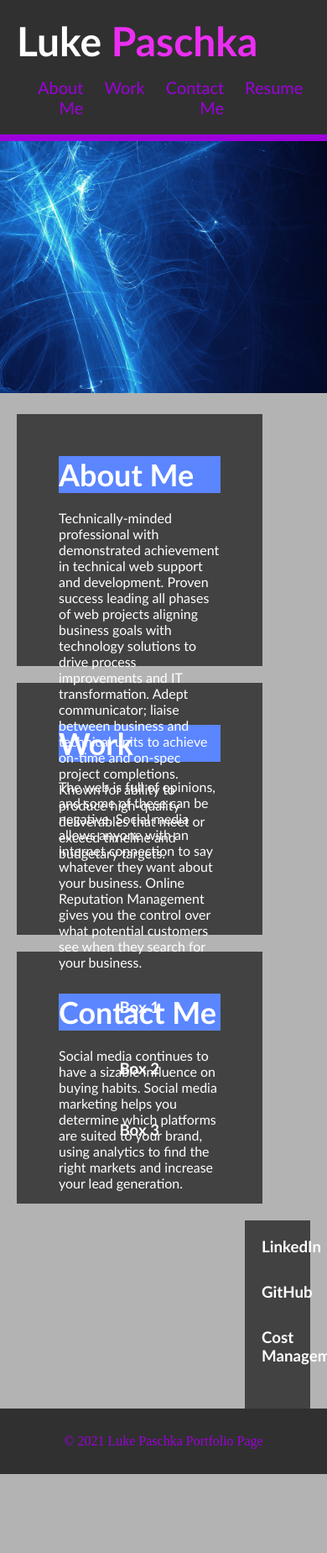
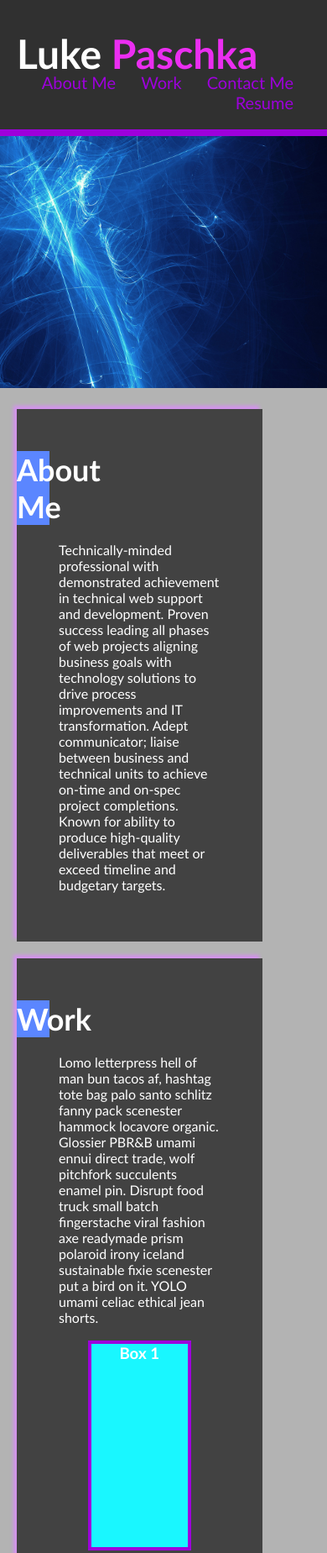
Before and after one commit to lpaschka37/My_Portfolio, a plain HTML site: page index.html in a window 390 px wide. Shown: the top 1849 px of the page at 84% size. Before the commit the page ends 1755 px from the top, so only its background shows below. Drawn offline with Linux system fonts and the light colour scheme.

Commit message:
improved code in html fie and applied more styles to css regarding flex (responsive) design

```diff
--- a/assets/style.css
+++ b/assets/style.css
@@ -2,10 +2,6 @@
     box-sizing: border-box;
     padding: 0;
     margin: 0;
-}
-
-:root {
-
 }
 
 body {
@@ -23,16 +19,27 @@ header {
 
 }
 
+@media screen and (max-width: 768px) {
+    h1 {
+        text-align: center;
+    }
+}
+
 h1 {
     display: inline-block;
     font-size: 48px;
     color: white;
+    margin-bottom: -165px;
 }
 
 h2 {
     margin-bottom: 20px;
     font-size: 36px;
     background-color: #5b86ff;
+    text-align: right;
+    width: 20%;
+    margin-left: -50px;
+    padding-right: 10px;
 
 }
 
@@ -49,11 +56,16 @@ a {
 a:hover {
     color: #d492ee;
     font-weight: bold;
-    shadow: inset 0px 0px 8px #d492ee;
+    box-shadow: 0px 0px 8px #d492ee;
+    text-decoration: underline;
+    cursor: pointer;
 }
 
 p {
     font-size: 16px;
+    width: 100%;
+    padding-bottom: 8px;
+
 }
 
 .last-name {
@@ -69,27 +81,28 @@ p {
     background-position: center;
 }
 
-.topnav div {
-    display:flex;
-    justify-content: space-between;
+.topnav {
     padding-top: 15px;
     margin-right: 20px;
     float: right;
     font-family: 'Gill Sans', 'Gill Sans MT', Calibri, 'Trebuchet MS', sans-serif;
     font-size: 20px;
+    width: 100%;
 }
 
 .topnav div ul {
-    display: flex;
     list-style-type: none;
 }
 
 .topnav div ul li {
     display: inline-block;
-    text-align: right;
     margin-left: 25px;
 }
 
+.nav-flex {
+    width: 100%;
+    text-align: right;
+}
 
 section {
     width: 75%;
@@ -101,20 +114,32 @@ section {
 .section-content {
     margin-bottom: 20px;
     padding: 50px;
-    height: 300px;
+    height: 100%;
     background-color: #424242;
     color: #ffffff;
+    box-shadow: -4px -4px 4px #d492ee;
 }
 
 .section-content img {
     max-height: 200px;
 }
 
+.work-card {
+    display: flex;
+    flex-direction: row;
+    /* justify-content: space-between; */
+    align-items: center;
+    width: 90%;
+    height: 250px;
+    margin: 10px auto;
+}
+
 aside {
+    display: flex;
+    flex-direction: column;
+    justify-content: right;
     margin-right: 20px;
     padding: 20px;
-    clear: both;
-    float: right;
     width: 20%;
     height: 100%;
     font-family: 'Gill Sans', 'Gill Sans MT', Calibri, 'Trebuchet MS', sans-serif;
@@ -126,22 +151,16 @@ aside {
     color: #ffffff;
 }
 
-.aside-content img {
-    display: block;
-    margin: 10px auto;
-    max-width: 150px;
-}
-
-.card {
-
-}
-
 .card-container {
     display: flex;
     justify-content: space-around;
     flex-wrap: wrap;
-    border: 8px solid #9d00db;
+    border: 4px solid #9d00db;
     margin: 25px;
+    width: 100%;
+    height: 100%;
+    background-color: rgb(25, 247, 255);
+
 
 }
 
--- a/index.html
+++ b/index.html
@@ -11,7 +11,7 @@
     <header>
         <div class="topnav">
             <h1>Luke<span class="last-name"> Paschka</span></h1>
-            <div>
+            <div class="nav-flex">
                 <ul>
                     <li>
                         <a href="#about-me">About Me</a>
@@ -29,23 +29,35 @@
             </div>
         </div>
     </header>
-    <div class="header-image"></div>
-    <section>
-
-            <div id="about-me" class="section-content">
+    <div class="header-image">
+        <!-- <h3>Subtitle</h3> -->
+    </div>
+    <main>
+        <section class="section-content">
+            <div id="about-me">
                 <h2>About Me</h2>
                 <p>
                     Technically-minded professional with demonstrated achievement in technical web support and development. Proven success leading all phases of web projects aligning business goals with technology solutions to drive process improvements and IT transformation. Adept communicator; liaise between business and technical units to achieve on-time and on-spec project completions. Known for ability to produce high-quality deliverables that meet or exceed timeline and budgetary targets.
                 </p>
             </div>
-            <div id="work" class="section-content">
+        </section>
+        <section class="section-content">
+            <div id="work">
                 <h2>Work</h2>
                 <p>
-                    The web is full of opinions, and some of these can be negative. Social media allows anyone with an internet connection to say whatever they want about your business. Online Reputation Management gives you the control over what potential customers see when they search for your business.
+                    Lomo letterpress hell of man bun tacos af, hashtag tote bag palo santo schlitz fanny pack scenester hammock locavore organic. Glossier PBR&B umami ennui direct trade, wolf pitchfork succulents enamel pin. Disrupt food truck small batch fingerstache viral fashion axe readymade prism polaroid irony iceland sustainable fixie scenester put a bird on it. YOLO umami celiac ethical jean shorts.
                 </p>
-                <div>
+                <div class="work-card">
                     <div class="card-container">
                         <h3>Box 1</h3>
+                    </div>
+                </div>
+                <div class="work-card">
+                    <div class="card-container">
+                        <h3>Box 2</h3>
+                    </div>
+                    <div class="card-container">
+                        <h3>Box 3</h3>
                     </div>
                     <div class="card-container">
                         <h3>Box 2</h3>
@@ -55,25 +67,22 @@
                     </div>
                 </div>
             </div>
-            <div id="contact-me" class="section-content">
+        </section>
+        <section class="section-content">
+            <div id="contact-me">
                 <h2>Contact Me</h2>
                 <p>
-                    Social media continues to have a sizable influence on buying habits. Social media marketing helps you determine which platforms are suited to your brand, using analytics to find the right markets and increase your lead generation.
+                    Pok pok gastropub lumbersexual, quinoa VHS taiyaki coloring book yuccie tousled sriracha kinfolk. Tacos cloud bread tattooed, mixtape gentrify art party salvia before they sold out semiotics sartorial craft beer vinyl tilde ramps woke.
                 </p>
             </div>
-        </div>
-    </section>
+        </section>
+    </main>
     <aside>
         <div class="aside-content">
             <h3>LinkedIn</h3>
-
         </div>
         <div class="aside-content">
             <h3>GitHub</h3>
-
-        </div>
-        <div class="aside-content">
-            <h3>Cost Management</h3>
 
         </div>
     </aside>
```
